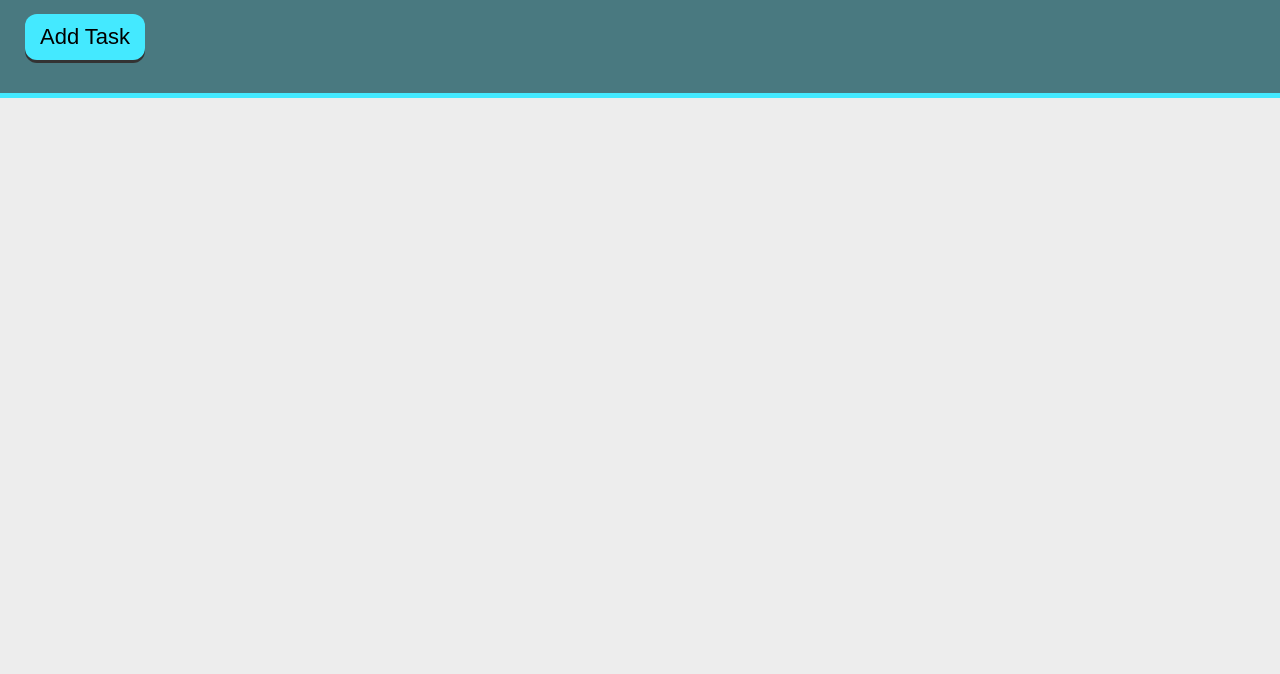
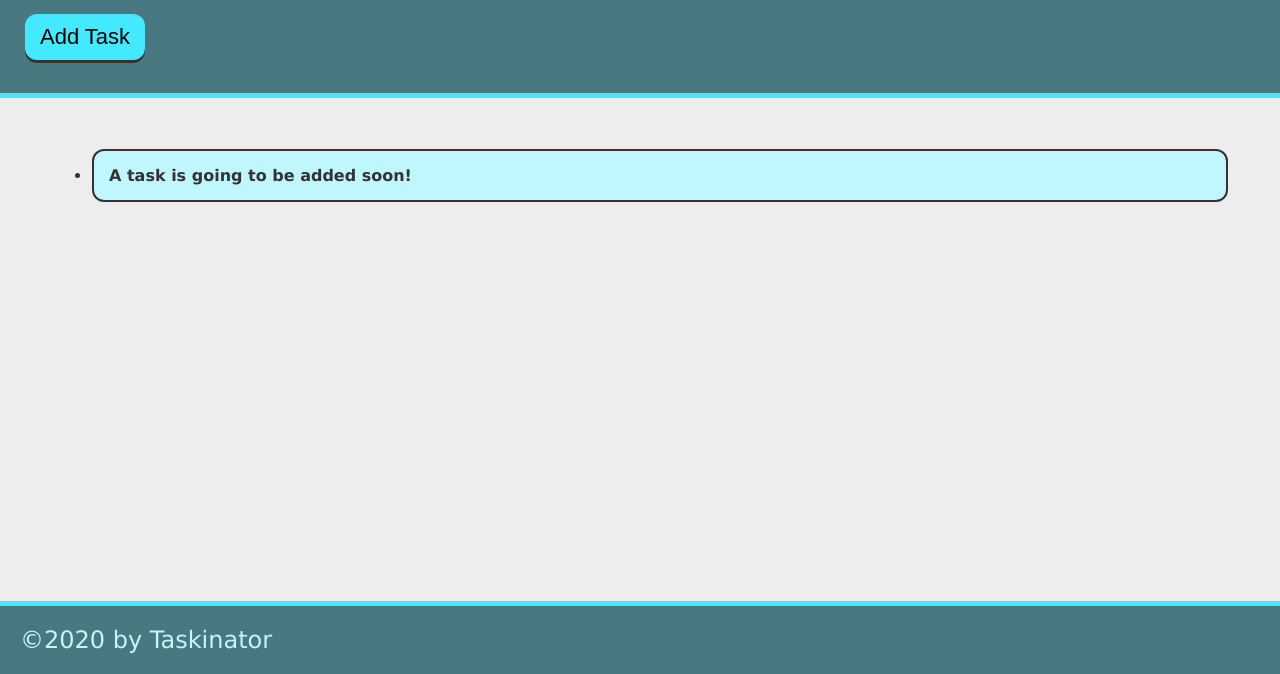
Before and after one commit to schadhuntsman/taskinator, a plain HTML site: page module-4-assets/index.html in a window 1280 px wide. Shown: the part 126-800 px from the top of the page. Drawn offline with Linux system fonts and the light colour scheme.

Commit message:
added header, main, and footer

```diff
--- a/module-4-assets/index.html
+++ b/module-4-assets/index.html
@@ -5,7 +5,7 @@
     <meta http-equiv="X-UA-Compatible" content="IE=edge">
     <meta name="viewport" content="width=device-width, initial-scale=1.0">
     <link rel="stylesheet" href="./style.css"
-    <title>taskinator</title>
+    <title>Taskinator</title>
 
 </head>
 <body>
@@ -14,6 +14,20 @@
         <p> Click the button below to add a new task!</p>
         <button class="btn" >Add Task</button>
     </header>
+    <main class="page-content">
+        <section class="task-list-wrapper">
+            <h2 class="list-title">
+                <ul cljass="task-list">
+                    <li class="task-item">
+                        A task is going to be added soon!
+                    </li>
+                </ul>
+            </h2>
+        </section>
+    </main>
+    <footer>
+        &copy;2020 by Taskinator
+    </footer>
 
     <script src="./taskinator.js"></script>
 </body>
```
